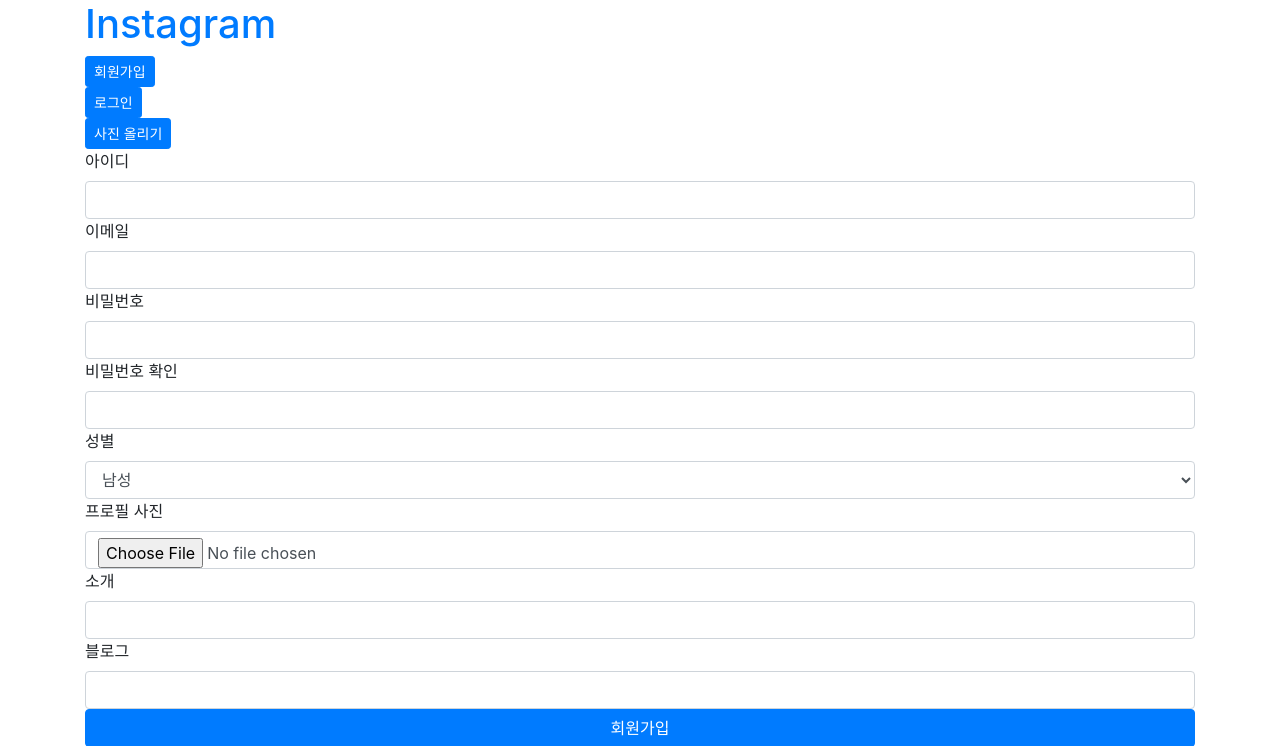
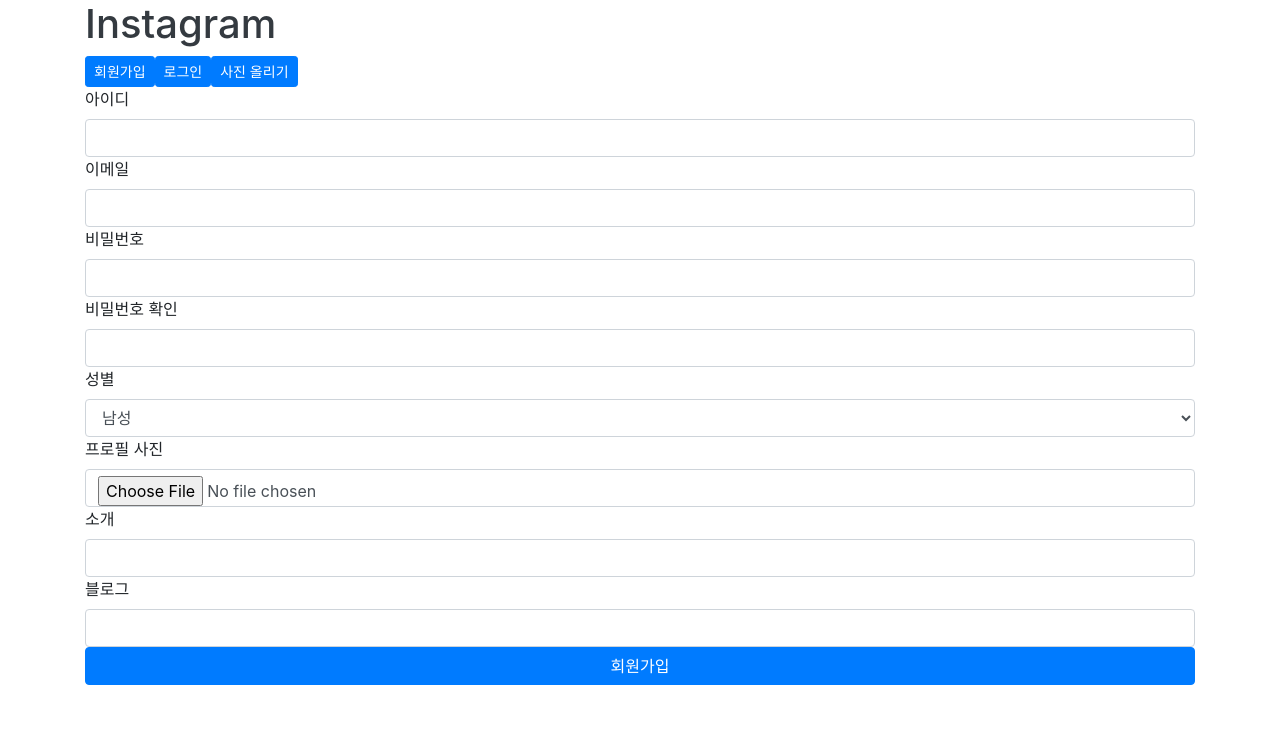
Before and after one commit to HiFaMi/Django-instagram, a Django app: page /members/signup/ in a window 1280 px wide. Shown: the top 746 px of the page. Run offline with Django 3.2, Linux system fonts and the light colour scheme; some libraries are stand-ins or nearby versions.

Commit message:
basic.html 수정

```diff
--- a/app/templates/posts/basic.html
+++ b/app/templates/posts/basic.html
@@ -11,8 +11,13 @@
 <body>
 
 <div class="container">
-    <h1><a class="black" href="{% url 'index' %}">Instagram</a></h1>
+
     <div>
+        <h1>
+            <a class="text-dark" href="{% url 'index' %}">Instagram</a>
+        </h1>
+    </div>
+    <div class="nav">
 
 
         {% if user.is_authenticated %}
@@ -28,19 +33,22 @@
                          width="30px"
                          src="{% static '/images/blank_user.png' %}">
                 {% endif %}
-            <a href="{% url 'posts:post-user-detail' %}">{{user}}로 로그인중</a></div>
+                <a href="{% url 'posts:post-user-detail' %}">{{user}}로 로그인중</a>
+            </div>
             <div>
                 <form action="{% url 'members:logout' %}" method="POST">
                     {% csrf_token %}
                     <button class="btn btn-primary btn-sm" type="submit">로그아웃하기</button>
                 </form>
+            </div>
 
+            <div>
                 <form action="{% url 'posts:withdraw' %}" method="POST">
                     {% csrf_token %}
                     <button class="btn btn-primary btn-sm" type="submit">회원탈퇴</button>
                 </form>
-
-
+            </div>
+            <div>
                 <form action="{% url 'posts:post-user-detail'%}">
                     <button class="btn btn-primary btn-sm">내 사진보기</button>
                 </form>
```
Lines whose indentation alone changed are shown as unchanged.
